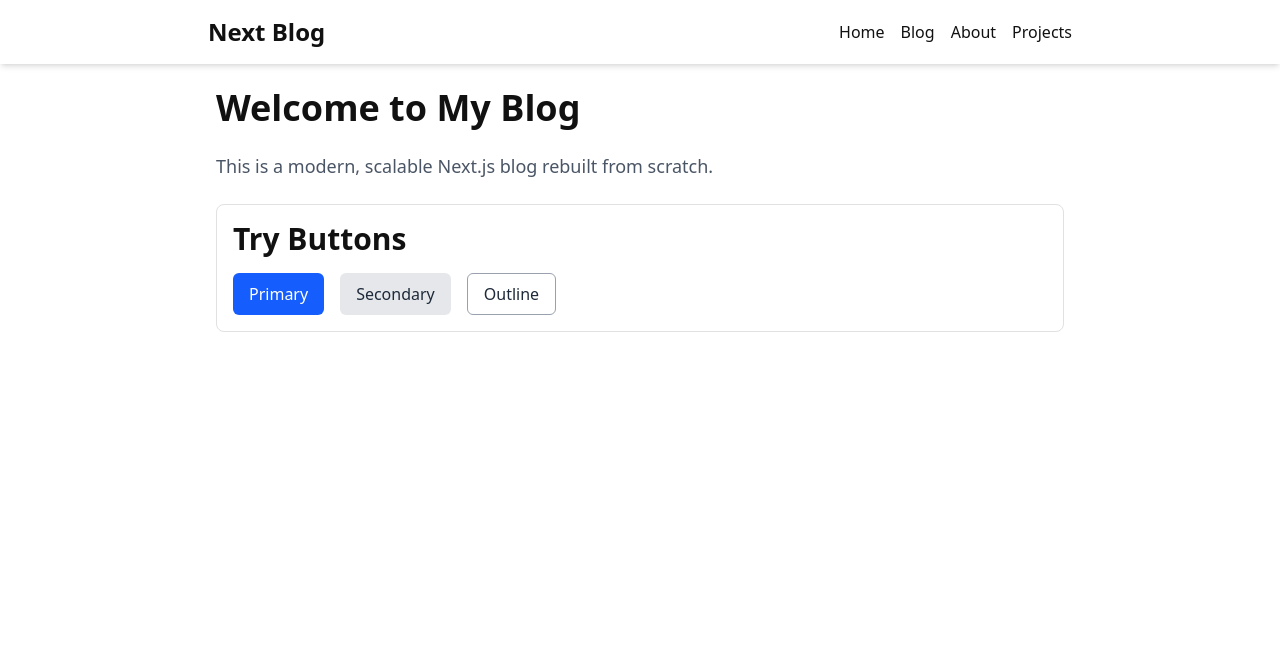
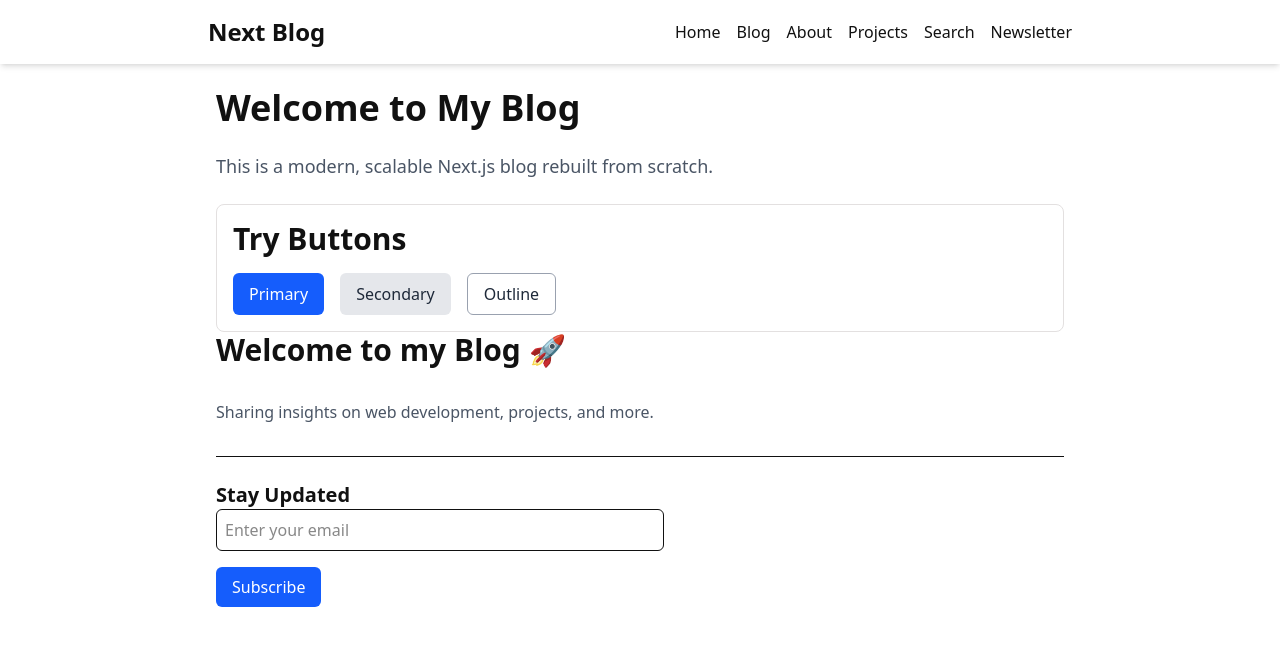
Before and after one commit to sahil-kumar-yadav/blogsy, a Next.js app: page / in a window 1280 px wide. Shown: the top 646 px of the page. Built offline with nearby package versions, Linux system fonts and the light colour scheme.

Commit message:
newsletter feature created

```diff
--- /dev/null
+++ b/src/app/newsletter/page.js
@@ -0,0 +1,18 @@
+import SubscribeForm from "../../features/newsletter/SubscribeForm"
+import Heading from "../../shared/ui/Heading"
+
+export const metadata = {
+    title: "Newsletter",
+}
+
+export default function NewsletterPage() {
+    return (
+        <section className="space-y-6">
+            <Heading level={1}>Join the Newsletter</Heading>
+            <p className="text-gray-600 dark:text-gray-400">
+                Get the latest blog posts, project updates, and resources straight to your inbox.
+            </p>
+            <SubscribeForm />
+        </section>
+    )
+}
--- a/src/app/page.js
+++ b/src/app/page.js
@@ -1,10 +1,13 @@
 import Card from "@/components/ui/card";
+import SubscribeForm from "@/features/newsletter/SubscribeForm";
 import Button from "@/shared/ui/Button";
 import Heading from "@/shared/ui/Heading";
 
 
 export default function Home() {
   return (
+    <>
+
       <section className="space-y-6">
         <Heading level={1}>Welcome to My Blog</Heading>
         <p className="text-lg text-gray-600 dark:text-gray-300">
@@ -19,6 +22,22 @@ export default function Home() {
             <Button variant="outline">Outline</Button>
           </div>
         </Card>
+
       </section>
+
+
+      <section className="space-y-8">
+        <h1 className="text-3xl font-bold">Welcome to my Blog 🚀</h1>
+        <p className="text-gray-600 dark:text-gray-400">
+          Sharing insights on web development, projects, and more.
+        </p>
+
+        {/* Newsletter CTA */}
+        <div className="border-t pt-6">
+          <h2 className="text-xl font-semibold">Stay Updated</h2>
+          <SubscribeForm />
+        </div>
+      </section>
+    </>
   );
 }
--- a/src/components/ui/navigation.js
+++ b/src/components/ui/navigation.js
@@ -6,6 +6,8 @@ const navLinks = [
   { href: "/blog", label: "Blog" },
   { href: "/about", label: "About" },
   { href: "/about/projects", label: "Projects" },
+  { href: "/search", label: "Search" },
+  { href: "/newsletter", label: "Newsletter" }, // NEW
 ]
 
 export default function Navigation() {
--- /dev/null
+++ b/src/features/newsletter/SubscribeForm.js
@@ -0,0 +1,54 @@
+"use client"
+import { useState } from "react"
+
+export default function SubscribeForm() {
+    const [email, setEmail] = useState("")
+    const [status, setStatus] = useState(null)
+
+    const handleSubmit = async (e) => {
+        e.preventDefault()
+        setStatus("loading")
+
+        try {
+            const res = await fetch("/api/newsletter", {
+                method: "POST",
+                headers: { "Content-Type": "application/json" },
+                body: JSON.stringify({ email }),
+            })
+
+            if (!res.ok) throw new Error("Failed to subscribe")
+            setStatus("success")
+            setEmail("")
+        } catch (err) {
+            console.error(err)
+            setStatus("error")
+        }
+    }
+
+    return (
+        <form onSubmit={handleSubmit} className="space-y-4 max-w-md">
+            <input
+                type="email"
+                required
+                placeholder="Enter your email"
+                value={email}
+                onChange={(e) => setEmail(e.target.value)}
+                className="w-full p-2 border rounded-md dark:bg-gray-800"
+            />
+            <button
+                type="submit"
+                disabled={status === "loading"}
+                className="px-4 py-2 rounded-md bg-blue-600 text-white hover:bg-blue-700 disabled:opacity-50"
+            >
+                {status === "loading" ? "Subscribing..." : "Subscribe"}
+            </button>
+
+            {status === "success" && (
+                <p className="text-green-600">✅ Subscribed successfully!</p>
+            )}
+            {status === "error" && (
+                <p className="text-red-600">❌ Something went wrong. Try again.</p>
+            )}
+        </form>
+    )
+}
```
Lines whose indentation alone changed are shown as unchanged.
